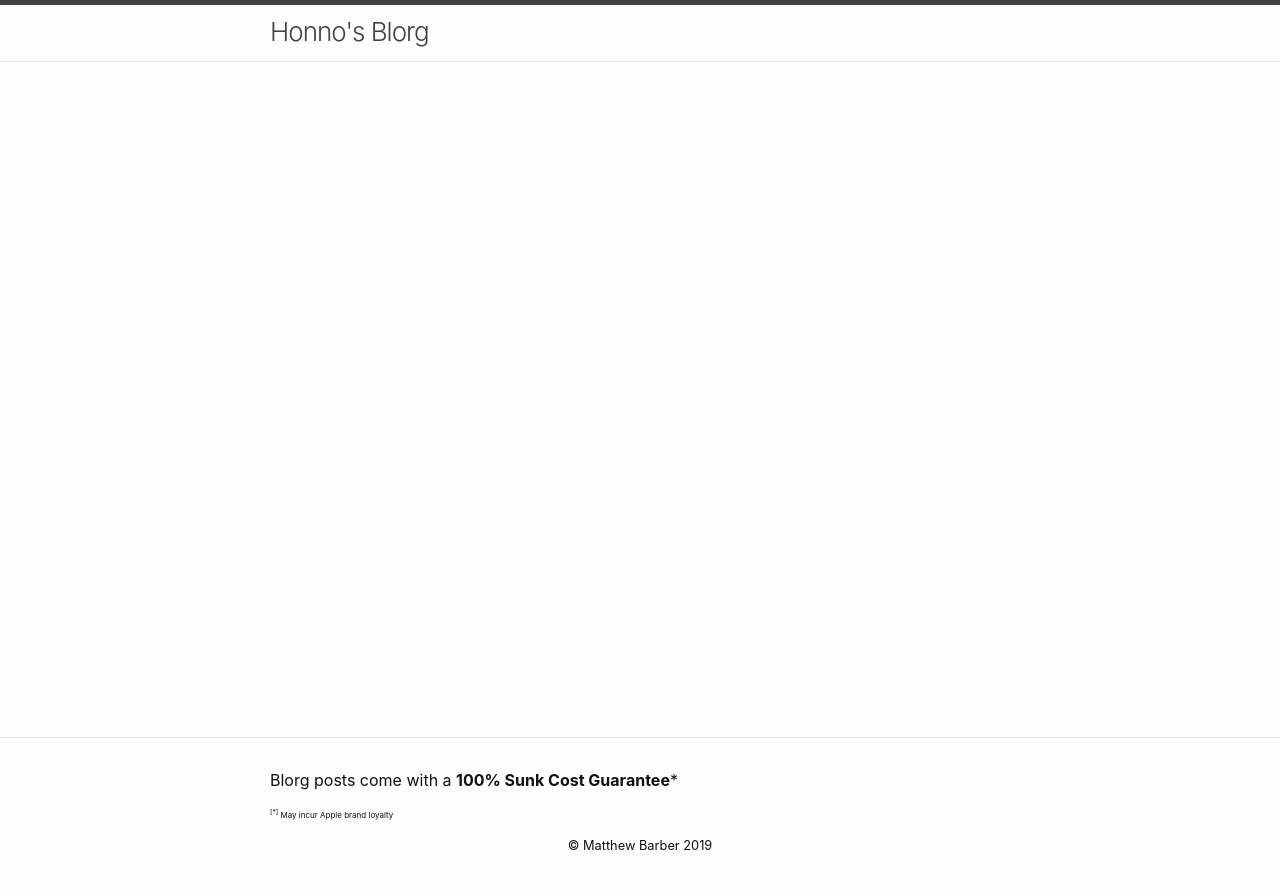
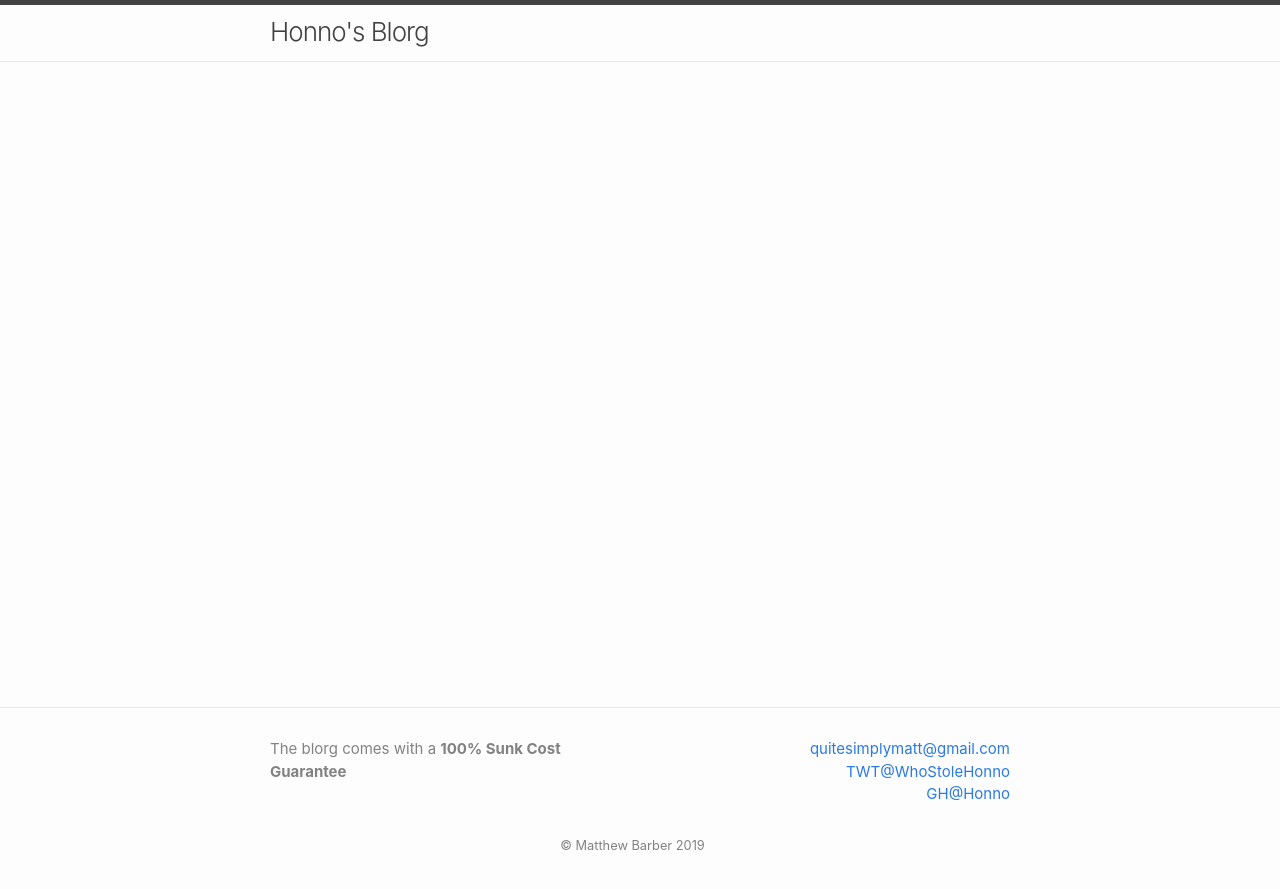
Before and after one commit to honno/gzip-quine, a Jekyll site: the page built from index.md, in a window 1280 px wide. Shown: the top 889 px of the page. Built offline with Jekyll 4.4.1, drawn with Linux system fonts in a browser that asks for light colours.

Commit message:
updated footer

```diff
--- a/_config.yml
+++ b/_config.yml
@@ -5,8 +5,8 @@ description: >-
   Personal blog of Matthew Barber.
 baseurl: "/"
 url: "https://blog.matthewbarber.io/"
-twitter_username: whostolehonno
-github_username: honno
+twitter_username: WhoStoleHonno
+github_username: Honno
 
 # Build settings
 markdown: kramdown
--- a/_includes/footer.html
+++ b/_includes/footer.html
@@ -2,11 +2,40 @@
   <data class="u-url" href="{{ "/" | relative_url }}"></data>
 
   <div class="wrapper">
-      <p>Blorg posts come with a <strong>100% Sunk Cost Guarantee</strong>*</p>
-      <p style="font-size: .5rem"><sup>[*]</sup> May incur Apple brand loyalty</p>
 
-      <p align="center" style="font-size: .8rem">&copy; Matthew Barber {{ 'now' | date: "%Y" }}</p>
-    </div>
+    <div class="footer-col-wrapper">
+      <div class="footer-col one-half">
+        <p>The blorg comes with a <strong>100% Sunk Cost Guarantee</strong></p>
+      </div>
+
+      <div class="footer-col one-half">
+        <ul class="contact-list"
+            style="text-align: right">
+          {%- if site.email -%}
+          <li>
+            <a class="u-email" href="mailto:{{ site.email }}">
+              {{ site.email }}
+            </a>
+          </li>
+          {%- endif -%}
+          {%- if site.twitter_username -%}
+          <li>
+            <a class="u-twitter" href="https://twitter.com/{{ site.twitter_username }}">
+              TWT@{{ site.twitter_username }}
+            </a>
+          </li>
+          {%- endif -%}
+          {%- if site.github_username -%}
+          <li>
+            <a class="u-twitter" href="https://github.com/{{ site.github_username }}">
+              GH@{{ site.github_username }}
+            </a>
+          </li>
+          {%- endif -%}
+        </ul>
+      </div>
+
+  <p align="center" style="font-size: .8rem">&copy; Matthew Barber {{ 'now' | date: "%Y" }}</p>
 
   </div>
 
```
